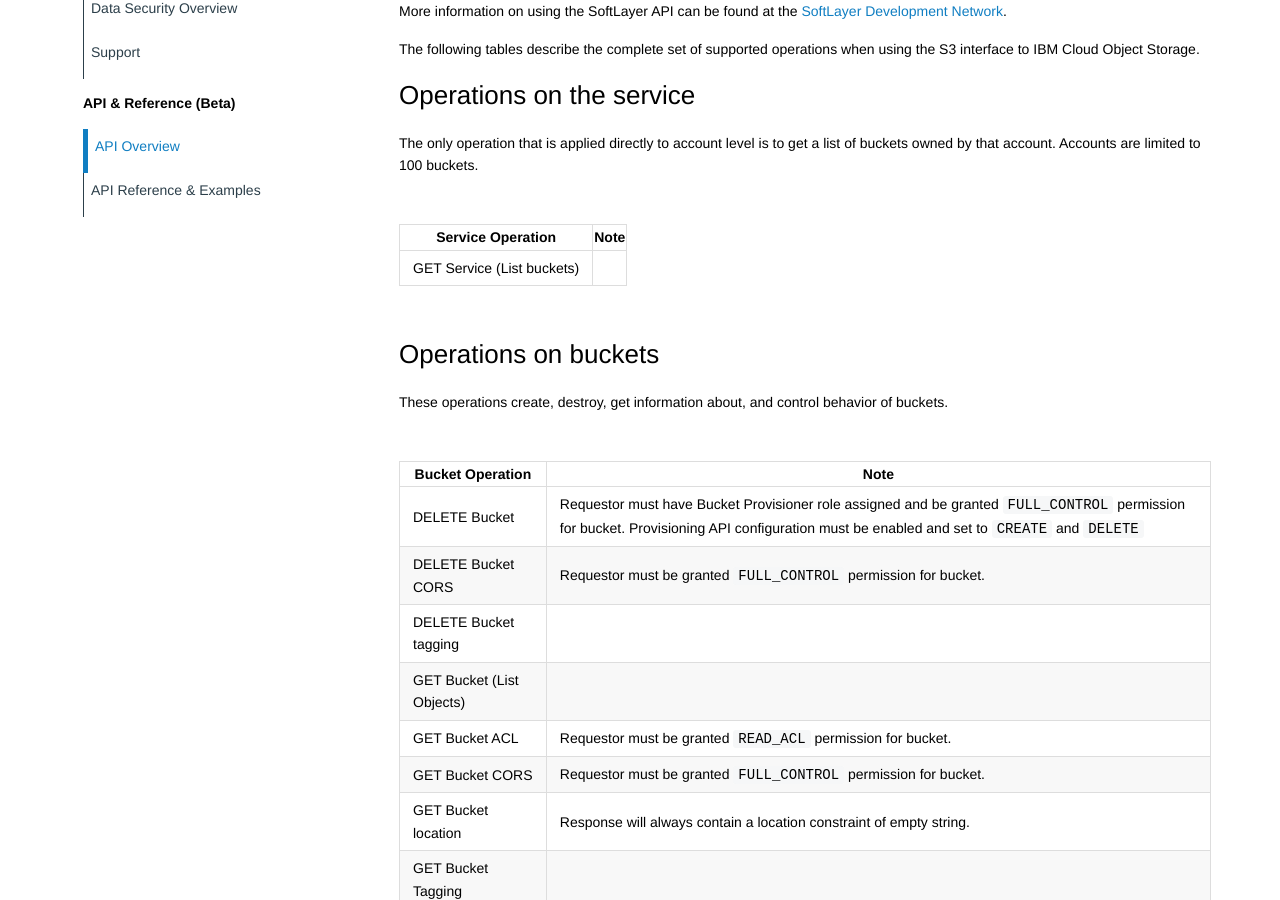
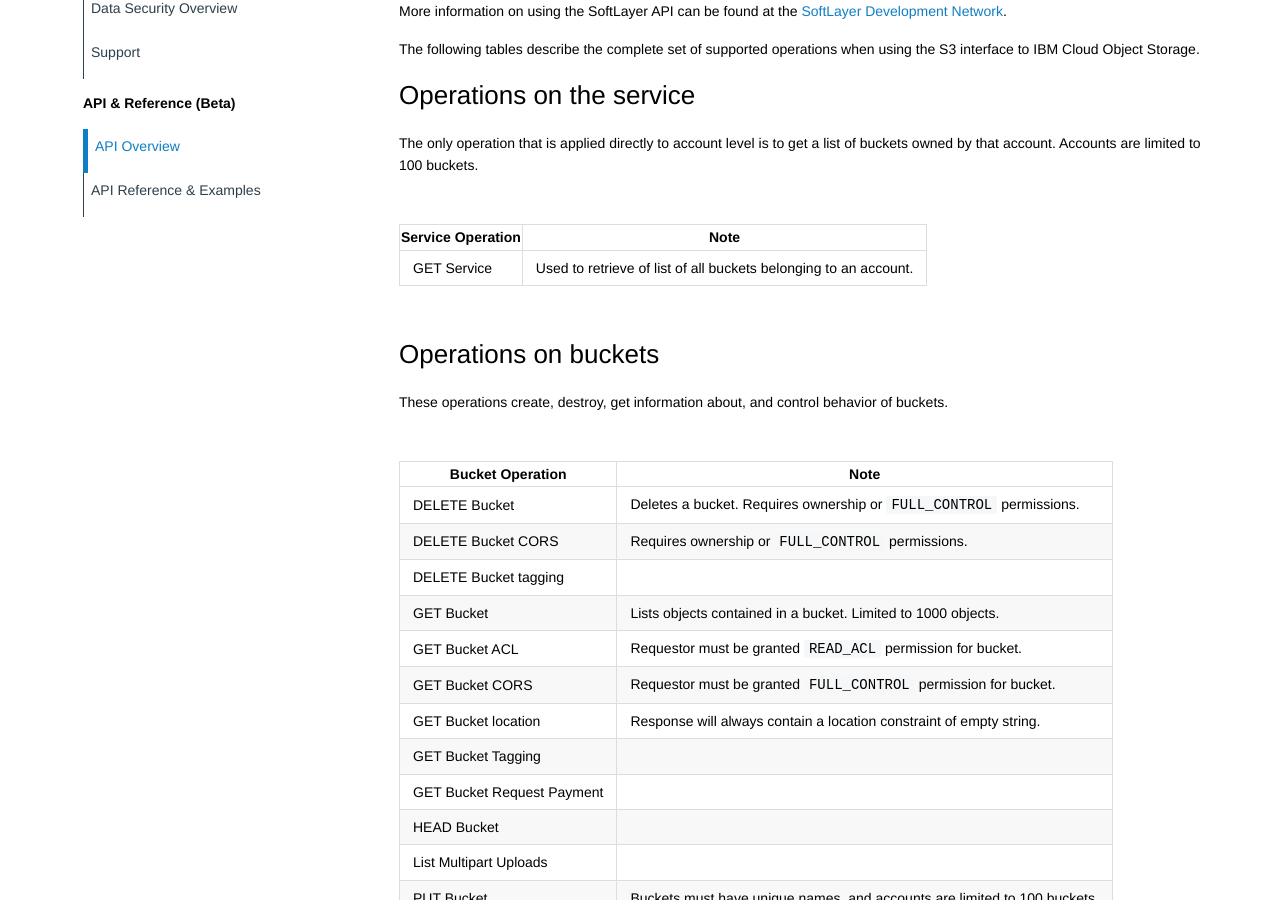
Before and after one commit to mpcarl-ibm/crs-docs, a Jekyll site: the page built from _api/overview.md, in a window 1280 px wide and 900 px high, scrolled down 307 px. Built offline with Jekyll 4.4.1, drawn with Linux system fonts in a browser that asks for light colours.

```diff
--- a/_api/overview.md
+++ b/_api/overview.md
@@ -23,7 +23,7 @@
 
 | Service Operation | Note |
 |:----|:---|
-| GET Service (List buckets)| |
+| GET Service | Used to retrieve of list of all buckets belonging to an account. |
 
 ### Operations on buckets
 
@@ -31,10 +31,10 @@
 
 | Bucket Operation | Note |
 |:----|:---|
-| DELETE Bucket | Requestor must have Bucket Provisioner role assigned and be granted ``FULL_CONTROL`` permission for bucket. Provisioning API configuration must be enabled and set to ``CREATE`` and ``DELETE`` |
-| DELETE Bucket CORS | Requestor must be granted ``FULL_CONTROL`` permission for bucket. |
+| DELETE Bucket | Deletes a bucket.  Requires ownership or ``FULL_CONTROL`` permissions. |
+| DELETE Bucket CORS | Requires ownership or ``FULL_CONTROL`` permissions. |
 | DELETE Bucket tagging | |
-| GET Bucket (List Objects) | |
+| GET Bucket | Lists objects contained in a bucket.  Limited to 1000 objects. |
 | GET Bucket ACL |Requestor must be granted ``READ_ACL`` permission for bucket. |
 | GET Bucket CORS |Requestor must be granted ``FULL_CONTROL`` permission for bucket. |
 | GET Bucket location | Response will always contain a location constraint of empty string. |
```
Also changed, not shown: _api/reference.md (+1 -1 lines), _gettingstarted/buckets-objects.md (+1 -1 lines), img/bm_cos_icon.svg (added), img/logo.svg (added), 9 other files.
